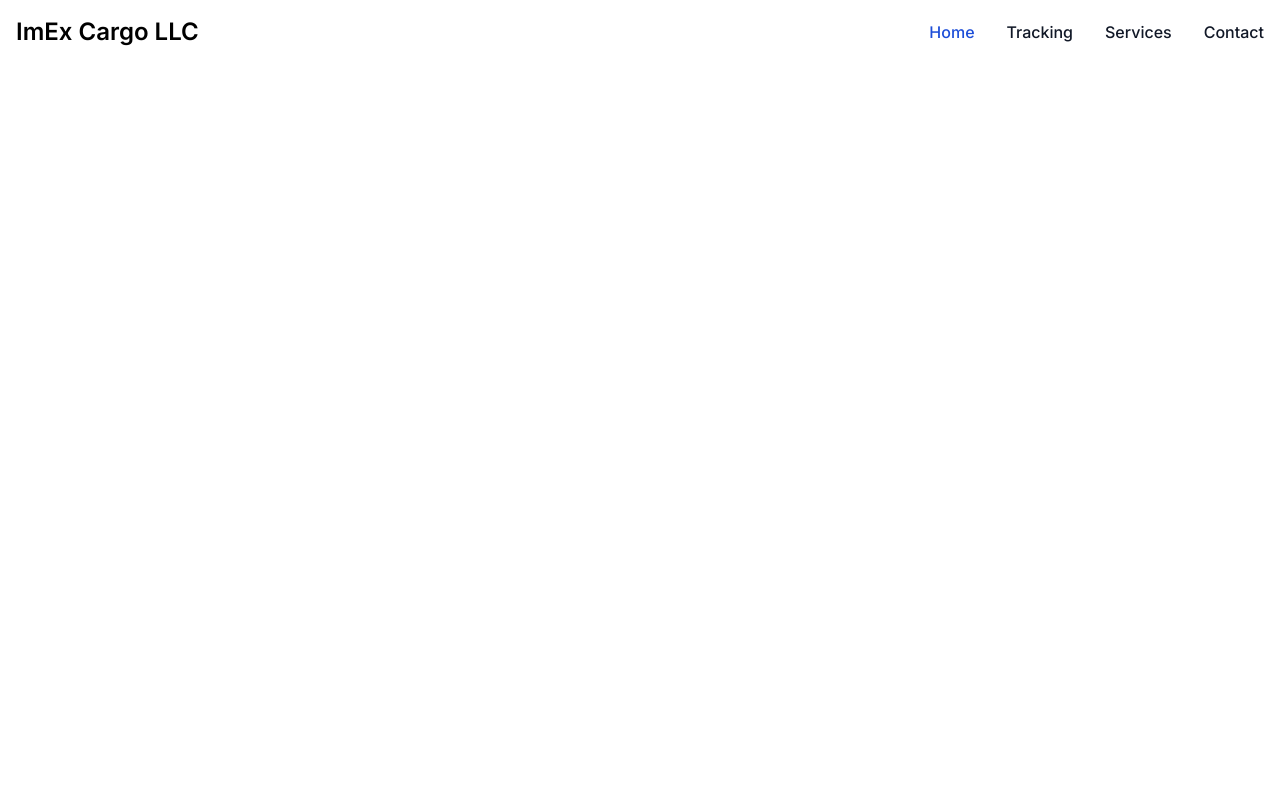
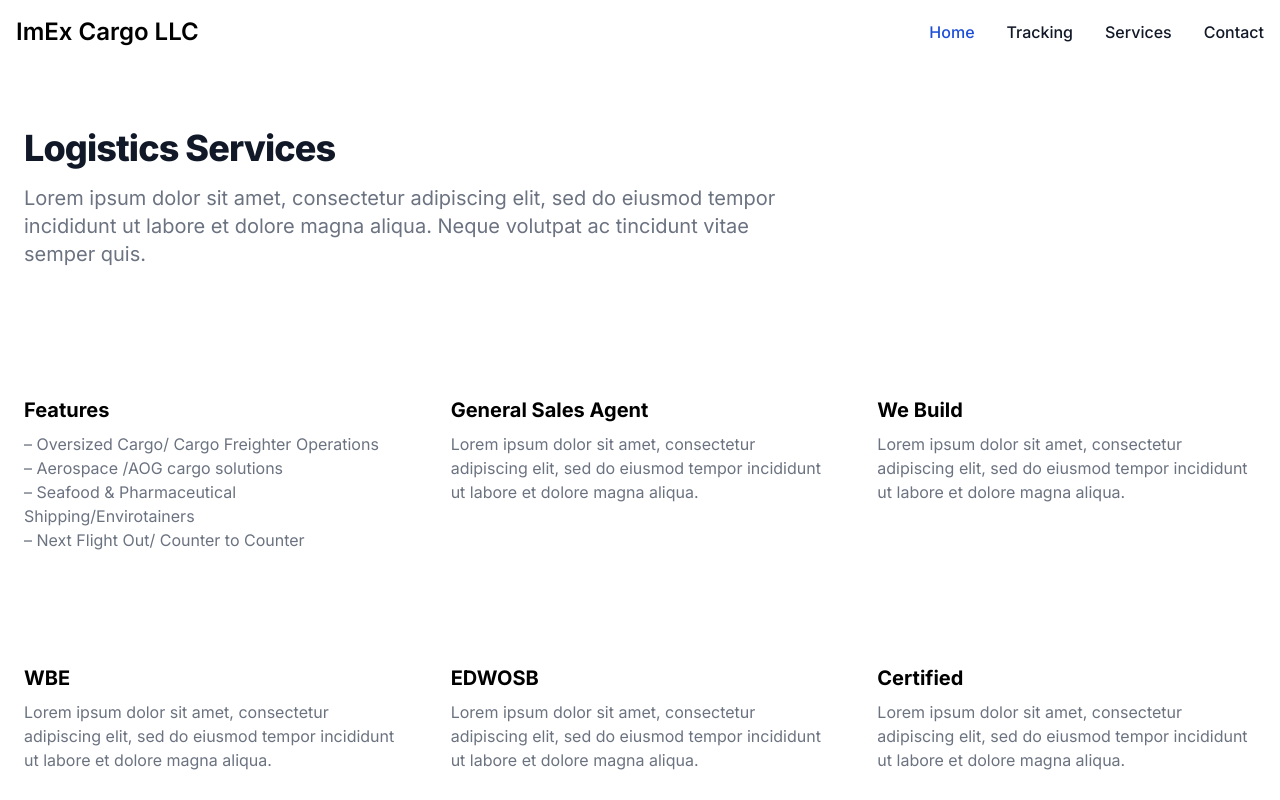
Before and after one commit to LeserraJ/ImEx_Cargo_LLC, a Next.js app: page /services_ in a window 1280 px wide. Shown: the top 800 px of the page. Built offline with nearby package versions, Linux system fonts and the light colour scheme.

Commit message:
added services page

```diff
--- a/src/app/globals.css
+++ b/src/app/globals.css
@@ -1,3 +1,17 @@
 @tailwind base;
 @tailwind components;
 @tailwind utilities;
+
+
+/*:root{
+    background-color: #111827;
+}*/
+html{
+    height: 100%;
+}
+
+#services_{
+    background-color: #111827;
+    background-size: cover;
+
+}
--- a/src/app/services_/page.tsx
+++ b/src/app/services_/page.tsx
@@ -1,9 +1,91 @@
 import NavBar from "../header/components/Nav";
-
+import Footer from "../footer/footer";
 export default function Services() {
   return (
-    <header>
+    <>
       <NavBar />
-    </header>
+      <div id="services_"className="dark:bg-gray-900 h-full">
+        <section className="bg-white dark:bg-gray-900">
+          <div className="py-8 px-4 mx-auto max-w-screen-xl sm:py-16 lg:px-6">
+            <div className="max-w-screen-md mb-8 lg:mb-16">
+              <h2 className="mb-4 text-4xl tracking-tight font-extrabold text-gray-900 dark:text-white">
+                Logistics Services
+              </h2>
+              <p className="text-gray-500 sm:text-xl dark:text-gray-400">
+                Lorem ipsum dolor sit amet, consectetur adipiscing elit, sed do
+                eiusmod tempor incididunt ut labore et dolore magna aliqua.
+                Neque volutpat ac tincidunt vitae semper quis.
+              </p>
+            </div>
+            <div className="space-y-8 md:grid md:grid-cols-2 lg:grid-cols-3 md:gap-12 md:space-y-0">
+              <div>
+                <div className="flex justify-center items-center mb-4 w-10 h-10 rounded-full bg-primary-100 lg:h-12 lg:w-12 dark:bg-primary-900"></div>
+                <h3 className="mb-2 text-xl font-bold dark:text-white">
+                  Features
+                </h3>
+                <div className="">
+                <p className="text-gray-500 dark:text-gray-400 grid grid-row-1">
+                  <span>– Oversized Cargo/ Cargo Freighter Operations</span>
+                  <span>– Aerospace /AOG cargo solutions </span>
+                  <span>– Seafood & Pharmaceutical Shipping/Envirotainers</span>
+                  <span>– Next Flight Out/ Counter to Counter</span>
+
+                </p>
+                </div>
+              </div>
+              <div>
+                <div className="flex justify-center items-center mb-4 w-10 h-10 rounded-full bg-primary-100 lg:h-12 lg:w-12 dark:bg-primary-900"></div>
+                <h3 className="mb-2 text-xl font-bold dark:text-white">
+                General Sales Agent
+                </h3>
+                <p className="text-gray-500 dark:text-gray-400">
+                Lorem ipsum dolor sit amet, consectetur adipiscing elit, sed do eiusmod tempor incididunt ut labore et dolore magna aliqua.
+                </p>
+              </div>
+              <div>
+                <div className="flex justify-center items-center mb-4 w-10 h-10 rounded-full bg-primary-100 lg:h-12 lg:w-12 dark:bg-primary-900"></div>
+                <h3 className="mb-2 text-xl font-bold dark:text-white">
+                  We Build
+                </h3>
+                <p className="text-gray-500 dark:text-gray-400">
+                Lorem ipsum dolor sit amet, consectetur adipiscing elit, sed do eiusmod tempor incididunt ut labore et dolore magna aliqua.
+                </p>
+              </div>
+              <div>
+                <div className="flex justify-center items-center mb-4 w-10 h-10 rounded-full bg-primary-100 lg:h-12 lg:w-12 dark:bg-primary-900"></div>
+                <h3 className="mb-2 text-xl font-bold dark:text-white">
+                  WBE
+                </h3>
+                <p className="text-gray-500 dark:text-gray-400">
+                Lorem ipsum dolor sit amet, consectetur adipiscing elit, sed do eiusmod tempor incididunt ut labore et dolore magna aliqua.
+                </p>
+              </div>
+              <div>
+                <div className="flex justify-center items-center mb-4 w-10 h-10 rounded-full bg-primary-100 lg:h-12 lg:w-12 dark:bg-primary-900"></div>
+                <h3 className="mb-2 text-xl font-bold dark:text-white">
+                EDWOSB
+                </h3>
+                <p className="text-gray-500 dark:text-gray-400">
+                Lorem ipsum dolor sit amet, consectetur adipiscing elit, sed do eiusmod tempor incididunt ut labore et dolore magna aliqua.
+
+                </p>
+              </div>
+              <div>
+                <div className="flex justify-center items-center mb-4 w-10 h-10 rounded-full bg-primary-100 lg:h-12 lg:w-12 dark:bg-primary-900"></div>
+                <h3 className="mb-2 text-xl font-bold dark:text-white">
+                Certified
+                </h3>
+                <p className="text-gray-500 dark:text-gray-400">
+                Lorem ipsum dolor sit amet, consectetur adipiscing elit, sed do eiusmod tempor incididunt ut labore et dolore magna aliqua.
+
+                </p>
+              </div>
+            </div>
+          </div>
+          <Footer />
+        </section>
+      </div>
+
+    </>
   );
 }
```
